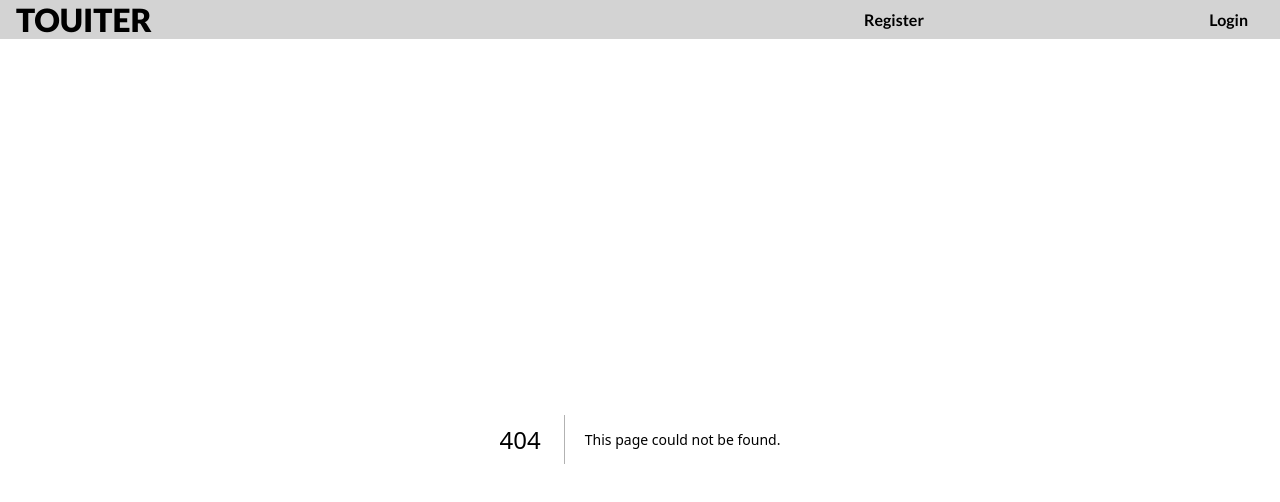
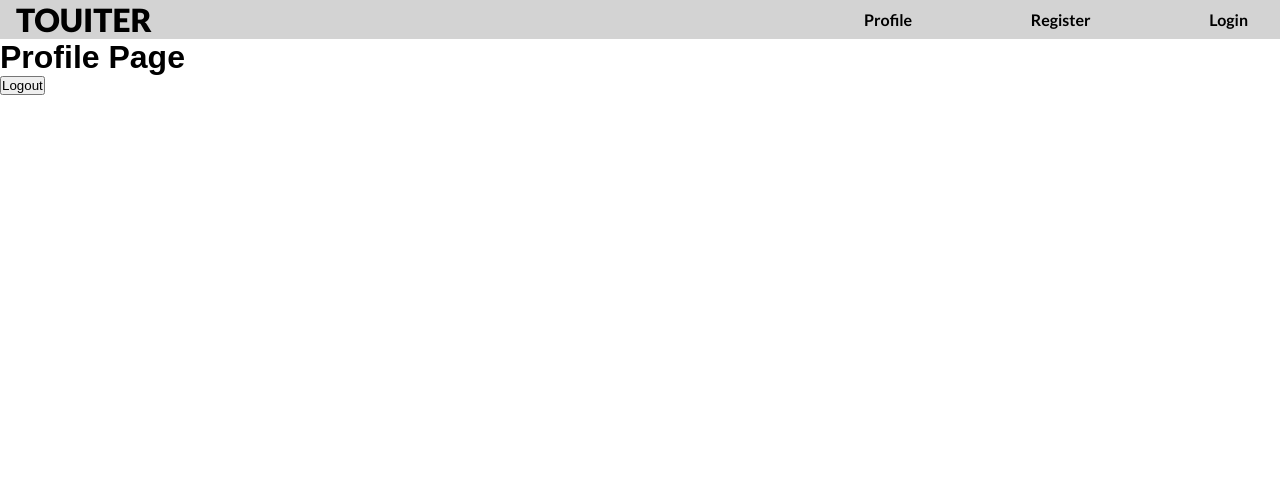
Before and after one commit to Pakibenji/Tavern, a Next.js app: page /profile in a window 1280 px wide. Before the commit this address had no page. Shown: the top 502 px of the page. Built offline with nearby package versions, Linux system fonts and the light colour scheme; a web font is replaced by a local one.

Commit message:
authcontext done

```diff
--- a/app/components/Header.tsx
+++ b/app/components/Header.tsx
@@ -1,12 +1,18 @@
+'use client'
 import React from 'react';
 import styles from './Header.module.css';
 import Link from 'next/link';
 import { lato } from '@app/fonts';
+import { useContext } from 'react'
+import { AuthContext } from '@app/context/AuthContext';
 const Header = () => {
+    const { user } = useContext(AuthContext)
     return (
         <header className={styles.header}>
             <Link href="/"><h1 style={lato.style}>TOUITER</h1></Link>
             <div className={styles["link-container"]}>
+                { user ? <Link href="/profile" style={lato.style}>Profile</Link> : null
+                }
             <Link href="/register" style={lato.style}>Register</Link>
             <Link href="/login" style={lato.style}>Login</Link>
             </div>
--- /dev/null
+++ b/app/context/AuthContext.tsx
@@ -0,0 +1,71 @@
+"use client";
+import { UserContextType, authContextType} from "@types";
+import React, { createContext, useState, useEffect } from "react";
+
+type Props = {
+  children: React.ReactNode;
+};
+
+export const AuthContextDefaultValues: authContextType = {
+  user:
+    {
+      email: "",
+      uid: "",
+      jwt: "",
+    },
+  loginSession: (user: UserContextType) => {},
+  logoutSession: () => {},
+};
+
+export const AuthContext = createContext<authContextType>(
+  AuthContextDefaultValues
+);
+
+export const AuthProvider = ({ children }: Props) => {
+  const [user, setUser] = useState<UserContextType>(
+    AuthContextDefaultValues.user
+  );
+
+  const loginSession= (user: UserContextType) => {
+    setUser(user);
+    saveSession(user);
+  }
+
+  const logoutSession = () => {
+    setUser(AuthContextDefaultValues.user);
+    destroySession();
+  }
+
+  const userSession = () => {
+    const userSession =  localStorage.getItem("user");
+    if (userSession) {
+      const user = JSON.parse(userSession);
+      setUser(user);
+    }
+  };
+
+  const saveSession = (user: UserContextType) => {
+    localStorage.setItem("user", JSON.stringify(user));
+  };
+
+  const destroySession = () => {
+    localStorage.removeItem("user");
+  };
+
+  useEffect(() => {
+    userSession();
+  }, []);
+
+  return (
+    <AuthContext.Provider
+      value={{
+        user,
+        loginSession,
+        logoutSession
+      }}
+    >
+      {children}
+    </AuthContext.Provider>
+  );
+
+}
--- a/app/layout.tsx
+++ b/app/layout.tsx
@@ -2,7 +2,10 @@ import type { Metadata } from 'next'
 import './global.css'
 import Header from './components/Header'
 import { adamina } from './fonts'
+import { AuthProvider } from './context/AuthContext'
+
 export const metadata: Metadata = {
+
   title: 'Touiter, the new Twitter',
   description: 'Generated by create next app',
 }
@@ -14,9 +17,14 @@ export default function RootLayout({
 }) {
   return (
     <html lang="en">
+
       <body style={adamina.style}>
+      <AuthProvider>
       <Header />
-      {children}</body>
+      {children}
+      </AuthProvider>
+      </body>
+
     </html>
   )
 }
--- /dev/null
+++ b/app/profile/page.tsx
@@ -0,0 +1,19 @@
+'use client'
+
+import { AuthContext } from '../context/AuthContext'
+import { useContext } from 'react'
+
+const page = () => {
+    const { user, logoutSession } = useContext(AuthContext)
+
+    return (
+        <div>
+            <h1>Profile Page</h1>
+            <p>{user?.email}</p>
+
+            <button onClick={() => logoutSession()}>Logout</button>
+        </div>
+    );
+};
+
+export default page;
--- a/models/threads.ts
+++ b/models/threads.ts
@@ -10,7 +10,6 @@ const threadSchema = new Schema<ThreadType>({
     author: {
         type: String,
         default: 'Anonymous',
-
     },
     content: {
         type: String,
```
Also changed, not shown: app/components/LoginForm.tsx (+8 -1 lines), app/components/NewThread.module.css (+10 -0 lines), types/index.ts (+15 -15 lines).
